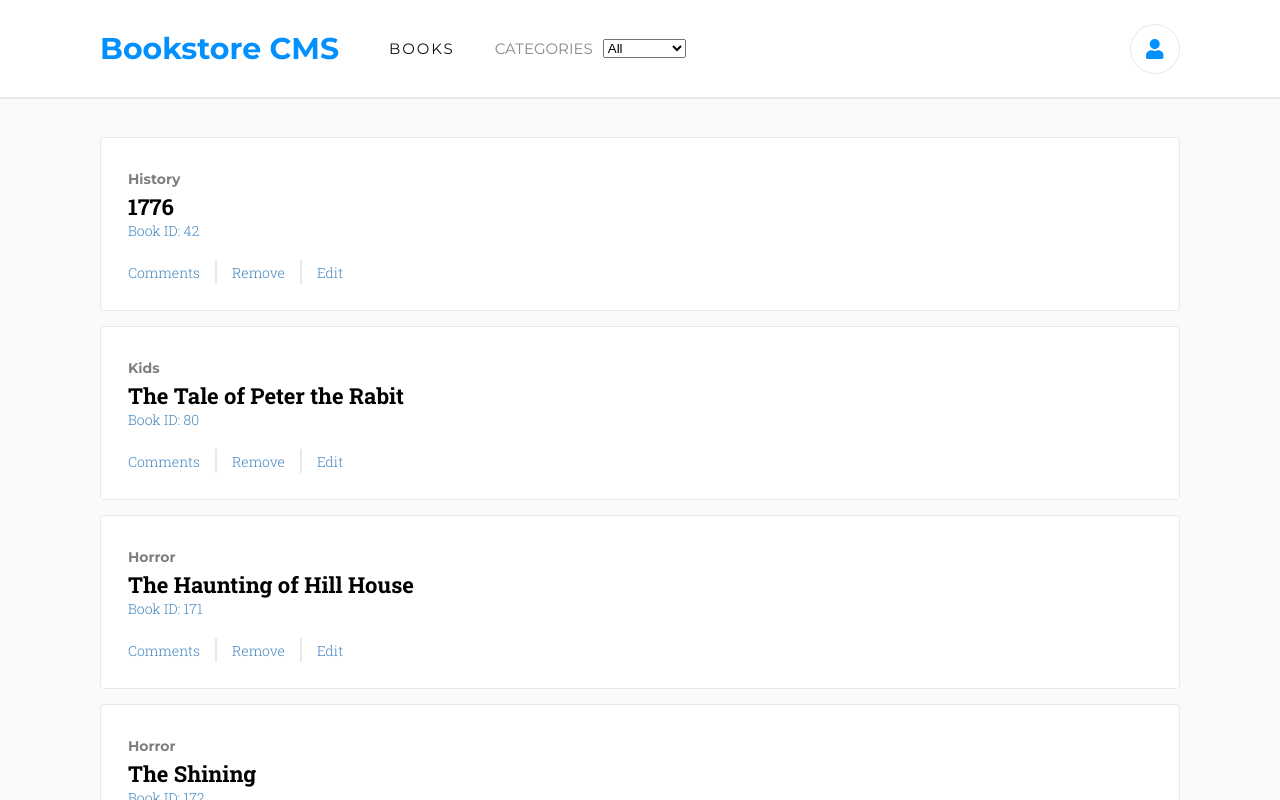
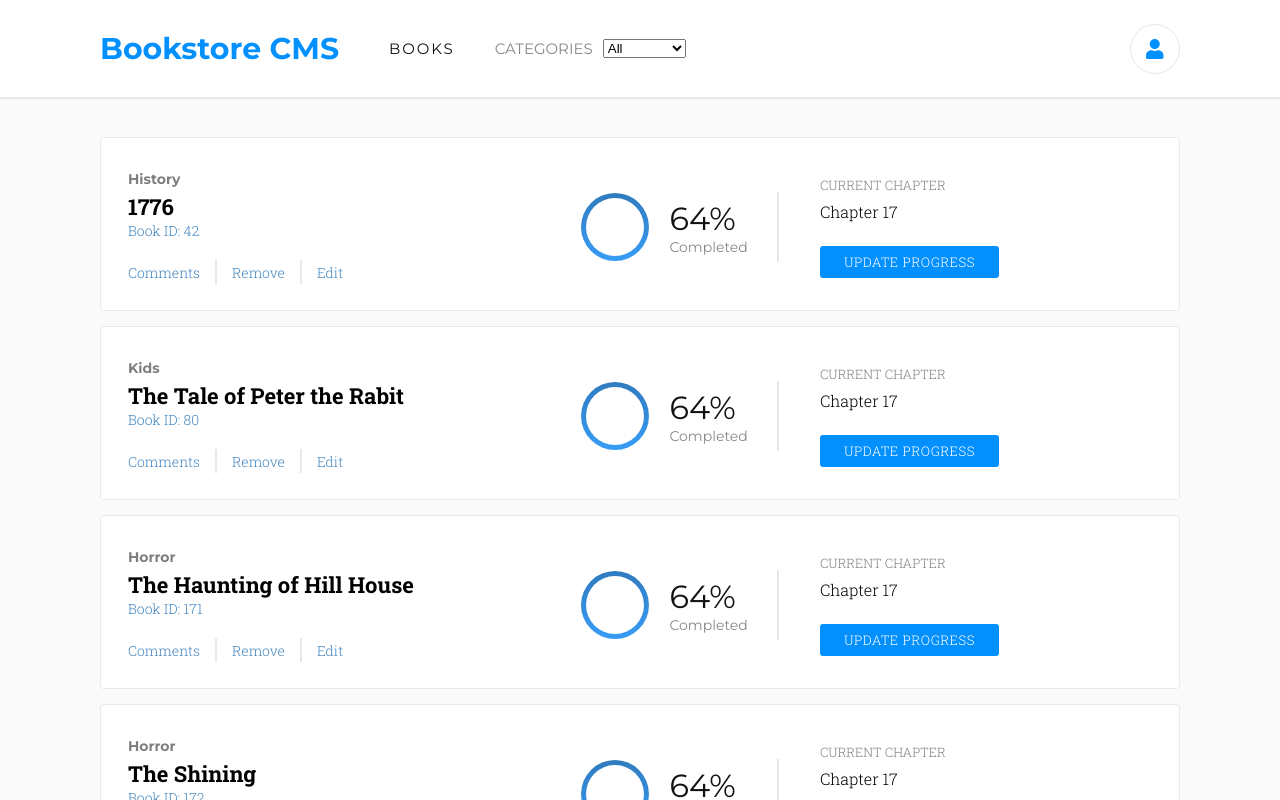
Before and after one commit to jcy2704/bookstore, a React (Create React App) app: page / in a window 1280 px wide. Shown: the top 800 px of the page. Built offline with nearby package versions, Linux system fonts and the light colour scheme.

Commit message:
Finish stlying book card

```diff
--- a/src/components/Book.js
+++ b/src/components/Book.js
@@ -2,7 +2,8 @@ import React from 'react';
 import PropTypes from 'prop-types';
 
 const Book = ({ book, delete: handleRemoveBook }) => (
-  <li className="book-card">
+  <li className="book-card flex align-c">
+    <div>
       <div className="main-info">
         <div>
           <h4 className="book-cat">{book.category}</h4>
@@ -24,6 +25,23 @@ const Book = ({ book, delete: handleRemoveBook }) => (
         <div className="btn-divider" />
         <p>Edit</p>
       </div>
+    </div>
+
+    <div className="progress flex align-c">
+      <div className="porcentage-oval flex align-c"><span /></div>
+      <div className="porcentage-cont">
+        <p className="porcentage">64%</p>
+        <p className="completed">Completed</p>
+      </div>
+    </div>
+
+    <div className="divider" />
+
+    <div className="chapter-cont">
+      <p className="current-ch">CURRENT CHAPTER</p>
+      <p className="chapter">Chapter 17</p>
+      <button className="updt-progress" type="button">UPDATE PROGRESS</button>
+    </div>
   </li>
 );
 
--- a/src/styles/App.css
+++ b/src/styles/App.css
@@ -5,6 +5,8 @@
   --gray: #e8e8e8;
   --black: #121212;
   --blue: #4386bf;
+  --medium-blue: #307bbe;
+  --dodger-blue: #379cf6;
 }
 
 * {
@@ -106,6 +108,7 @@ li {
   padding: 32px 147px 26px 27px;
   border: solid 1px var(--gray);
   border-radius: 4px;
+  position: relative;
 }
 
 .book-cat {
@@ -152,3 +155,77 @@ li {
   margin: 0 15px;
   border: solid 1px var(--gray);
 }
+
+.progress {
+  position: absolute;
+  right: 40%;
+}
+
+.porcentage-oval {
+  background: linear-gradient(to bottom, var(--medium-blue), var(--dodger-blue));
+  display: inline-block;
+  width: 68px;
+  height: 68px;
+  border-radius: 50%;
+  margin-right: 20px;
+  padding: 5px;
+}
+
+.porcentage-oval span {
+  background: #fff;
+  display: block;
+  width: 58px;
+  height: 58px;
+  border-radius: 50%;
+}
+
+.porcentage {
+  font-size: 32px;
+  font-family: 'Montserrat', sans-serif;
+  color: var(--black);
+}
+
+.completed {
+  font-family: 'Montserrat', sans-serif;
+  color: var(--black);
+  opacity: 0.5;
+  font-size: 14px;
+}
+
+.divider {
+  width: 2px;
+  height: 70px;
+  border: 1px solid var(--gray);
+  position: absolute;
+  right: 400px;
+}
+
+.chapter-cont {
+  position: absolute;
+  right: 180px;
+}
+
+.current-ch {
+  font-size: 13px;
+  font-weight: 300;
+  opacity: 0.5;
+  margin-bottom: 7px;
+}
+
+.chapter {
+  font-size: 16px;
+  font-weight: 300;
+  margin-bottom: 24px;
+}
+
+.updt-progress {
+  background-color: var(--azure);
+  border-radius: 3px;
+  padding: 7px 24px;
+  border: 0;
+  color: white;
+  font-family: 'Roboto Slab';
+  font-weight: 300;
+  letter-spacing: 0.5px;
+  cursor: pointer;
+}
```
Lines whose indentation alone changed are shown as unchanged.
